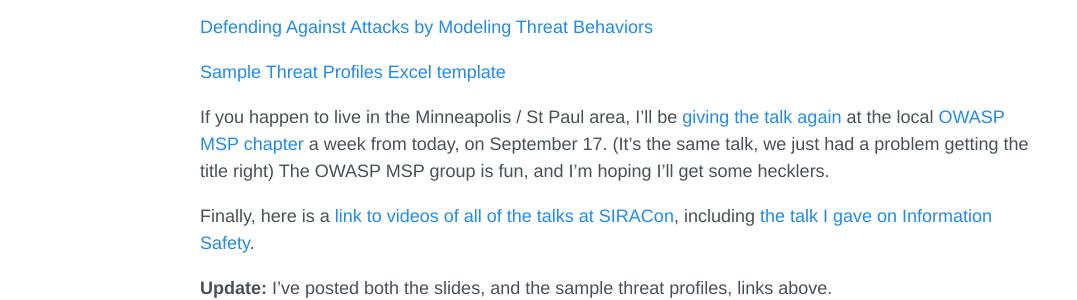
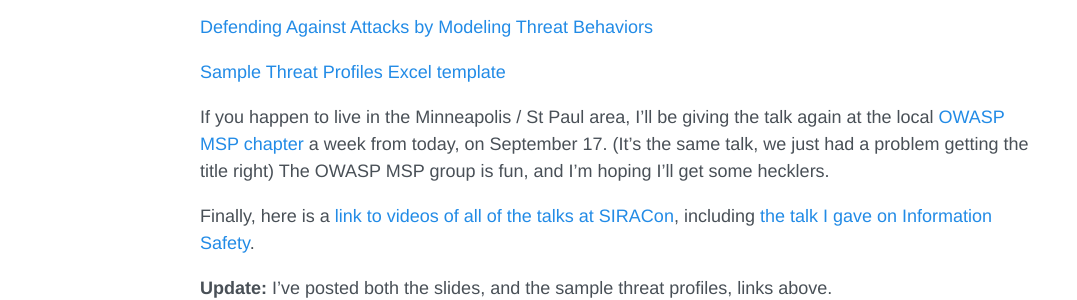
Before and after one commit to transvasive/transvasive.github.io, a Jekyll site: the page built from _posts/2012-09-10-isc2-security-congress.md, in a window 1280 px wide. Shown: the part 533-833 px from the top of the page, without its empty margins (17-1094 px from the left). Built offline with Jekyll 4.4.1, drawn with Linux system fonts in a browser that asks for light colours; part of the change alters nothing that is shown.

Commit message:
Remove broken link

```diff
--- a/_posts/2012-09-10-isc2-security-congress.md
+++ b/_posts/2012-09-10-isc2-security-congress.md
@@ -24,10 +24,8 @@ Behaviors](/assets/btm-isc2-20120910.pdf)
 [Sample Threat Profiles Excel
 template](/assets/sample-threat-profiles.zip)
 
-If you happen to live in the Minneapolis / St Paul area, I'll be [giving
-the talk
-again](http://www.eventbrite.com/event/4291504004%3D%3D&utm_source=eb_email&utm_medium=email&utm_campaign=invite&utm_term=respondhere)
-at the local [OWASP MSP
+If you happen to live in the Minneapolis / St Paul area, I'll be giving
+the talk again at the local [OWASP MSP
 chapter](https://www.owasp.org/index.php/Minneapolis_St_Paul) a week
 from today, on September 17. (It's the same talk, we just had a problem
 getting the title right) The OWASP MSP group is fun, and I'm hoping I'll
```
